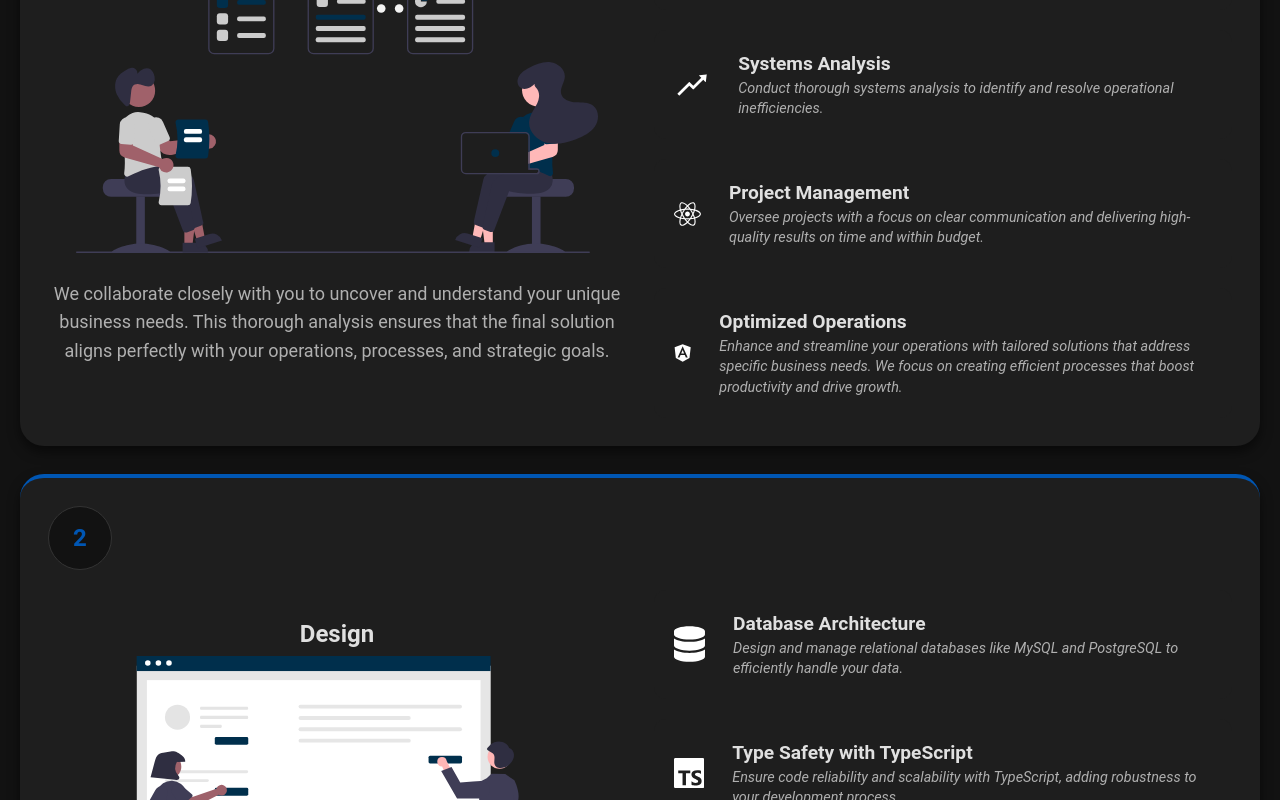
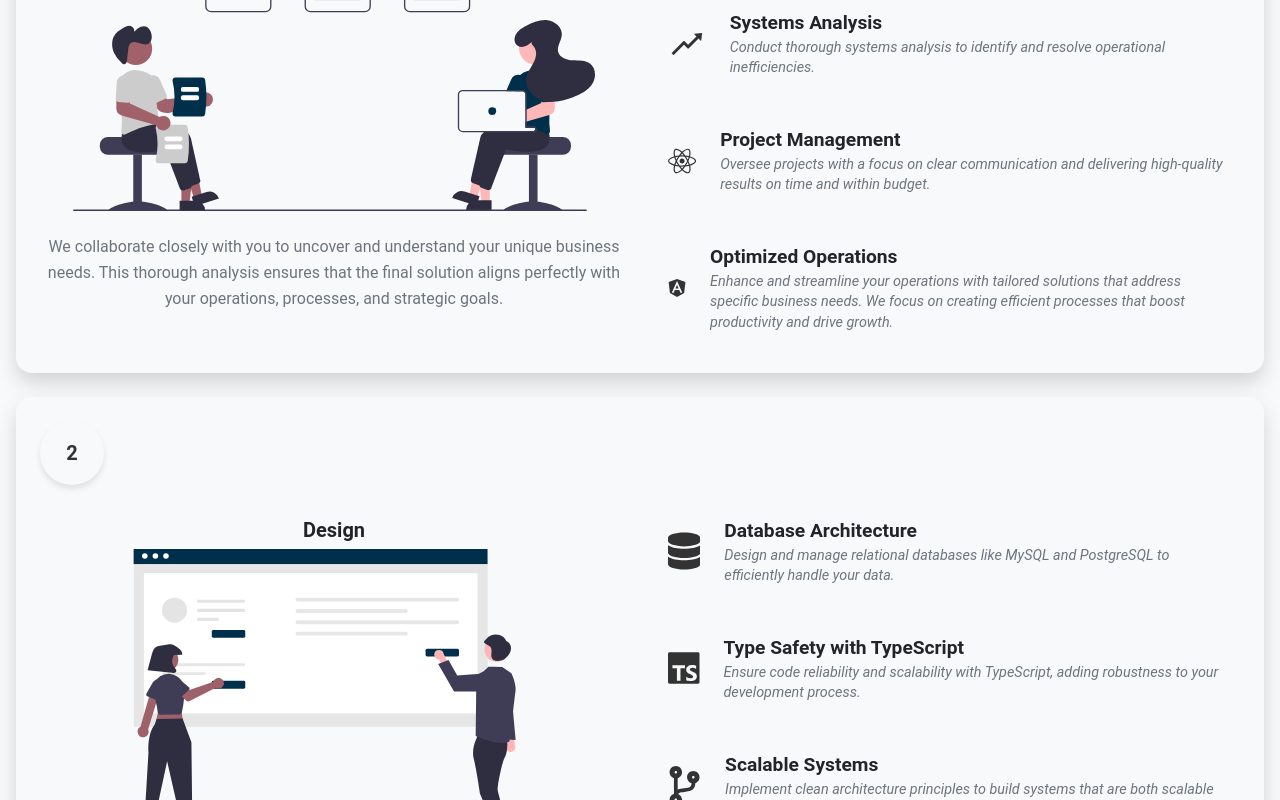
Before and after one commit to VijayKumar9389/Company-Website, a React (Vite) app: page / in a window 1280 px wide. Shown: the part 1220-2020 px from the top of the page. Built offline with nearby package versions, Linux system fonts and the light colour scheme.

Commit message:
light theme

```diff
--- a/src/components/Dialog/Dialog.scss
+++ b/src/components/Dialog/Dialog.scss
@@ -9,6 +9,7 @@
   width: 100%;
   height: 100%;
   background: rgba($background-color, 0.5); // Semi-transparent background for overlay
+  backdrop-filter: blur(5px);
   display: flex;
   justify-content: center;
   align-items: center;
--- a/src/styles/variables.scss
+++ b/src/styles/variables.scss
@@ -1,26 +1,27 @@
 // _variables.scss
 
 // Colors
-$primary-color: #0056b3;       // Bright cyan for primary elements
-$secondary-color: #ff4081;     // Vivid pink for highlights
-$background-color: #121212;   // Deep black background
-$card-background: #1e1e1e;    // Slightly lighter dark gray for cards
-$text-primary: #e0e0e0;       // Light gray text for readability
-$text-secondary: #b0b0b0;     // Medium gray for secondary text
-$border-color: #333333;       // Dark gray border color
-$link-color: $primary-color;  // Bright cyan for links
-$success-color: #4caf50;      // Green for success messages
-$warning-color: #ff9800;      // Orange for warnings
-$error-color: #f44336;        // Red for errors
+$primary-color: #333;       // Light blue for primary elements
+$secondary-color: #ff4081;     // Vivid pink for highlights (unchanged)
+$background-color: #f8f9fa;   // Light background color
+$card-background: #ffffff;    // White background for cards
+$text-primary: #212529;       // Dark gray text for readability
+$text-secondary: #6c757d;     // Medium gray for secondary text
+$text-white: #fff;
+$border-color: #ced4da;       // Light gray border color
+$link-color: $primary-color;  // Light blue for links
+$success-color: #28a745;      // Green for success messages
+$warning-color: #ffc107;      // Yellow for warnings
+$error-color: #dc3545;        // Red for errors
 
 // Typography
 $font-family-primary: 'Poppins', sans-serif;
 $font-family-secondary: 'Arial', sans-serif;
 
-$font-size-base: 18px;   // Slightly larger base font size
-$font-size-small: 16px;  // Larger small font size
-$font-size-large: 24px;  // Larger large font size
-$font-size-heading: 40px; // Larger heading font size
+$font-size-base: 16px;   // Adjusted base font size for readability
+$font-size-small: 14px;  // Adjusted small font size
+$font-size-large: 20px;  // Adjusted large font size
+$font-size-heading: 36px; // Adjusted heading font size
 
 $line-height-base: 1.6;
 $line-height-heading: 1.4;
@@ -28,20 +29,20 @@ $line-height-heading: 1.4;
 // Spacing
 $spacing-xs: 4px;
 $spacing-sm: 8px;
-$spacing-md: 20px;
-$spacing-lg: 28px;
-$spacing-xl: 40px;
+$spacing-md: 16px;      // Adjusted spacing for a more compact layout
+$spacing-lg: 24px;
+$spacing-xl: 32px;
 
 // Borders
-$border-radius-sm: 6px;
-$border-radius-md: 12px;
-$border-radius-lg: 24px;
-$border-width: 1.5px;
+$border-radius-sm: 4px; // Slightly smaller border radius for a lighter look
+$border-radius-md: 8px;
+$border-radius-lg: 16px;
+$border-width: 1px;    // Slightly thinner border for a lighter appearance
 
 // Shadows
-$shadow-small: 0 2px 6px rgba(0, 0, 0, 0.4);
-$shadow-medium: 0 6px 12px rgba(0, 0, 0, 0.5);
-$shadow-large: 0 15px 30px rgba(0, 0, 0, 0.6);
+$shadow-small: 0 1px 3px rgba(0, 0, 0, 0.1);  // Lighter shadow for a subtle effect
+$shadow-medium: 0 4px 6px rgba(0, 0, 0, 0.1);
+$shadow-large: 0 10px 20px rgba(0, 0, 0, 0.15);
 
 // Breakpoints
 $breakpoint-xs: 480px;
--- a/src/views/About/About.scss
+++ b/src/views/About/About.scss
@@ -24,40 +24,15 @@
   align-items: center;
   border-radius: $border-radius-lg;
   padding: $spacing-lg;
-  background-color: $card-background;
-  box-shadow: $shadow-medium;
-  border-top: 4px solid $primary-color;
+  box-shadow: $shadow-large;
+  background-color: $background-color;
   transition: transform $transition-duration $transition-easing, box-shadow $transition-duration $transition-easing;
   width: 100%;
   margin: 0 auto;
-  position: sticky;
-  top: 80px;
-  overflow: hidden;
 
-  // Unique background colors for each section with improved gradients
-  &:nth-child(1) {
-    top: calc(80px + (5px)); // Further offset
-    z-index: 80px + 3; // Higher z-index for layering
-  }
-
-  &:nth-child(2) {
-    top: calc(80px + 10px); // Offset for stacking effect
-    z-index: 80px + 1; // Higher z-index for layering
-  }
-
-  &:nth-child(3) {
-    top: calc(80px + (15px)); // Further offset
-    z-index: 80px + 2; // Higher z-index for layering
-  }
-
-  &:nth-child(4) {
-    top: calc(80px + (20px)); // Further offset
-    z-index: 80px + 3; // Higher z-index for layering
-  }
 
   &:hover {
     transform: translateY(-5px);
-    box-shadow: $shadow-large;
   }
 
   .card-header {
@@ -71,9 +46,8 @@
       color: $primary-color;
       width: 4rem;
       height: 4rem;
-      border: $border-width solid $border-color;
-      background-color: $background-color;
       border-radius: 50%;
+      box-shadow: $shadow-medium;
       display: flex;
       align-items: center;
       justify-content: center;
@@ -128,12 +102,11 @@
         align-items: center;
         gap: $spacing-lg;
         padding: $spacing-md;
-        background-color: $card-background;
         border-radius: $border-radius-md;
 
         .detail-icon {
           font-size: 2.5rem;
-          color: #fff;
+          color: $primary-color;
         }
 
         .detail-info {
--- a/src/views/About/About.tsx
+++ b/src/views/About/About.tsx
@@ -196,7 +196,7 @@ const About = () => {
                             </div>
                             <ul className="competency-items">
                                 {competency.items.map((item, itemIndex) => (
-                                    <li className="detail-item" data-aos="fade-up" data-aos-delay={item.delay} key={itemIndex}>
+                                    <li className="detail-item" data-aos="fade-down" data-aos-delay={item.delay} key={itemIndex}>
                                         <item.img className="detail-icon" />
                                         <div className="detail-info">
                                             <h4>{item.title}</h4>
--- a/src/views/Hero/Hero.scss
+++ b/src/views/Hero/Hero.scss
@@ -36,7 +36,7 @@
   }
 
   .custom-shape-divider-bottom-1722726483 .shape-fill {
-    fill: #121212;
+    fill: #f8f9fa;
   }
 
   @media (min-width: $breakpoint-md) {
@@ -53,9 +53,8 @@
     gap: $spacing-md; // Space between elements
 
     .hero-title {
-      font-size: 2rem; // Adjusted font size for mobile
       font-weight: normal; // Adjusted for emphasis
-      color: $text-primary; // Dark gray for contrast
+      color: $text-white; // Dark gray for contrast
       width: 100%;
       line-height: $line-height-heading; // Improved line height for readability
     }
--- a/src/views/Results/Results.scss
+++ b/src/views/Results/Results.scss
@@ -26,21 +26,19 @@
 
     .skill-icon {
       font-size: 3.5rem; // Slightly larger icon for emphasis
-      color: #fff;
+      color: $primary-color;
       margin-bottom: $spacing-md;
       transition: color $transition-duration ease; // Smooth color transition
     }
 
     .skill-content {
       .skill-title {
-        font-size: $font-size-large;
         color: $text-primary;
         margin-bottom: $spacing-sm;
         font-weight: 600; // Slightly bolder font for better readability
       }
 
       .skill-description {
-        font-size: $font-size-base;
         font-style: italic;
         color: $text-secondary;
         line-height: $line-height-base;
--- a/src/views/Services/Services.scss
+++ b/src/views/Services/Services.scss
@@ -41,11 +41,7 @@
     .service-card {
       padding: $spacing-md;
       border-radius: $border-radius-md;
-      background: linear-gradient(
-                      to bottom,
-                      rgba(0, 0, 0, 0.5) 0%,    // Darker at the top
-                      rgba(0, 0, 0, 0.7) 100%   // Lighter at the bottom
-      );
+      background: $card-background;
       margin-bottom: $spacing-md; // Increased margin for separation
       transition: background-color $transition-duration ease, transform $transition-duration ease;
       cursor: pointer;
@@ -58,8 +54,8 @@
       }
 
       &.selected {
-        background: linear-gradient(135deg, $primary-color, darken($primary-color, 15%));
-        color: $text-primary !important;
+        background: linear-gradient(135deg, $primary-color, lighten($primary-color, 5%));
+        color: $text-white !important;
         box-shadow: $shadow-medium; // Enhanced shadow for selected state
       }
 
--- a/src/views/Work/components/ProjectSection/ProjectSection.tsx
+++ b/src/views/Work/components/ProjectSection/ProjectSection.tsx
@@ -44,7 +44,7 @@ const ProjectSection: React.FC<{ project: WorkData }> = ({project}) => {
                                 onClick={() => handleToggle(sectionIndex)}
                                 className={`work-description ${selectedSectionIndex === sectionIndex ? 'selected' : ''}`}
                             >
-                                <h3>{section.title} <BsArrowRight /></h3>
+                                <p>{section.title} <BsArrowRight /></p>
                             </div>
                         ))}
                     </div>
```
Also changed, not shown: src/components/Navbar/Navbar.scss (+4 -5 lines), src/views/Services/SlideShow.scss (+28 -29 lines), src/views/Work/Work.scss (+8 -15 lines).
